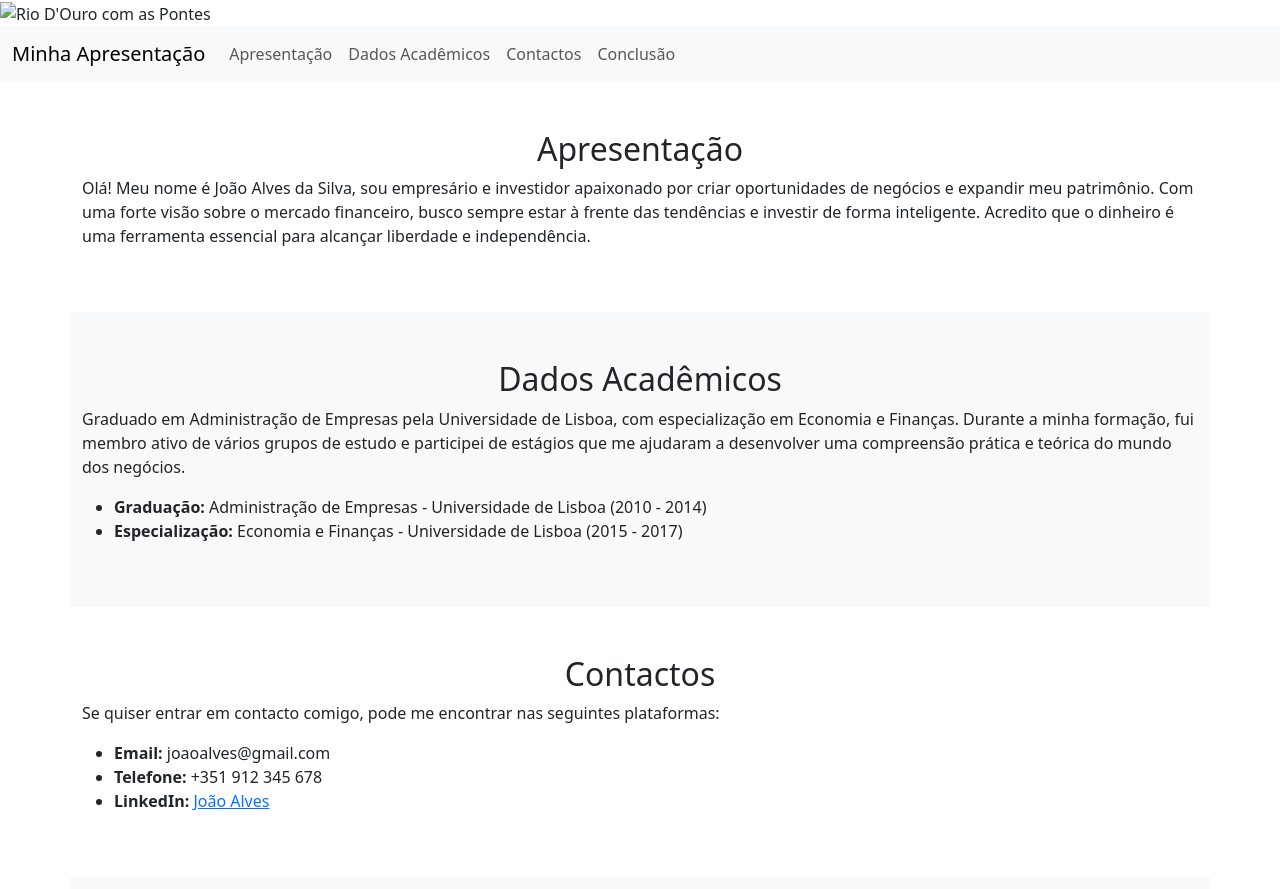
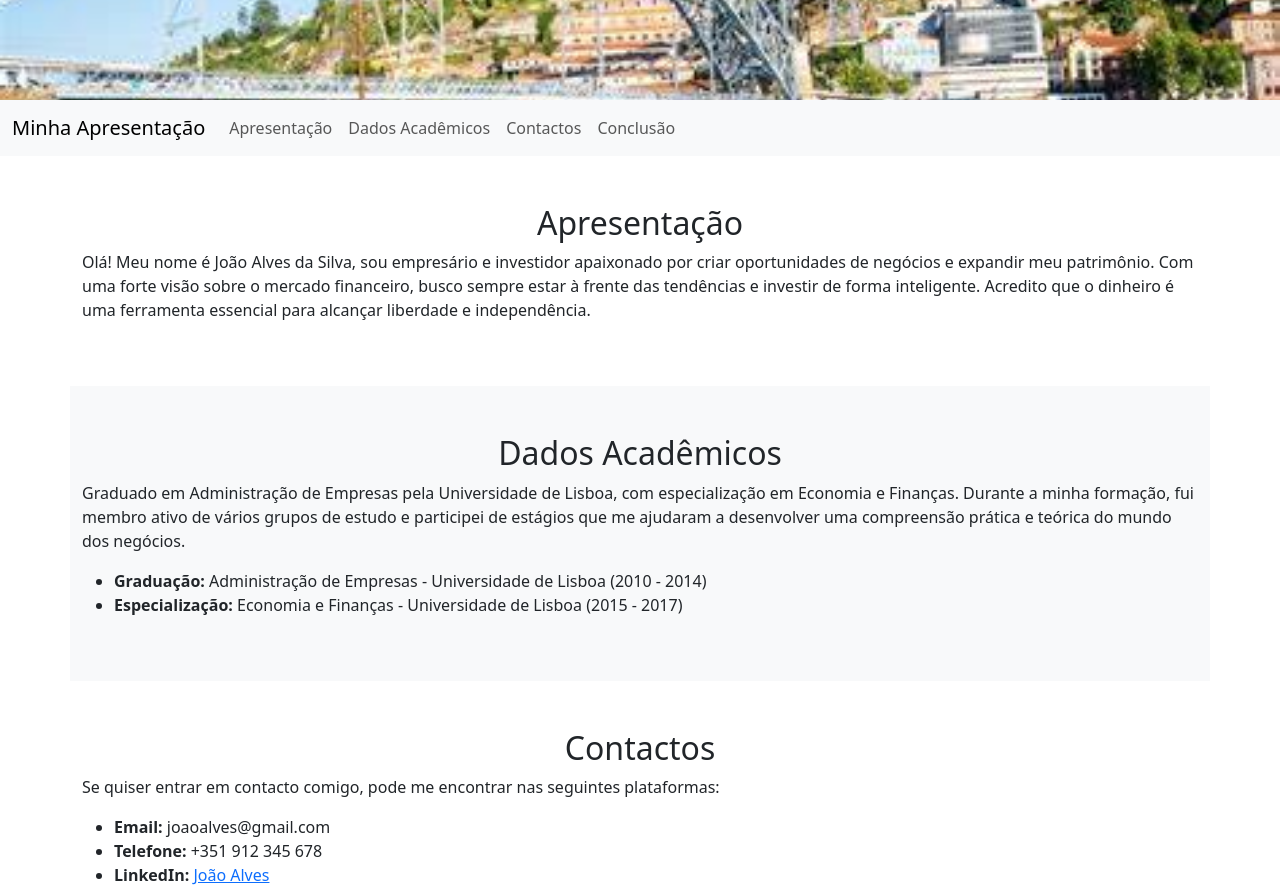
Before and after one commit to Rui20304/paginapessoal, a plain HTML site: page index.html in a window 1280 px wide. Shown: the top 889 px of the page. Drawn offline with nearby package versions, Linux system fonts and the light colour scheme.

Commit message:
Update index.html

```diff
--- a/index.html
+++ b/index.html
@@ -19,7 +19,7 @@
 
     <!-- Imagem do Rio D'Ouro com as pontes -->
     <header class="container-fluid p-0">
-        <img src="OIP" alt="Rio D'Ouro com as Pontes">
+        <img src="OIP.jpg" alt="Rio D'Ouro com as Pontes">
     </header>
 
     <!-- Barra de navegação -->
```
